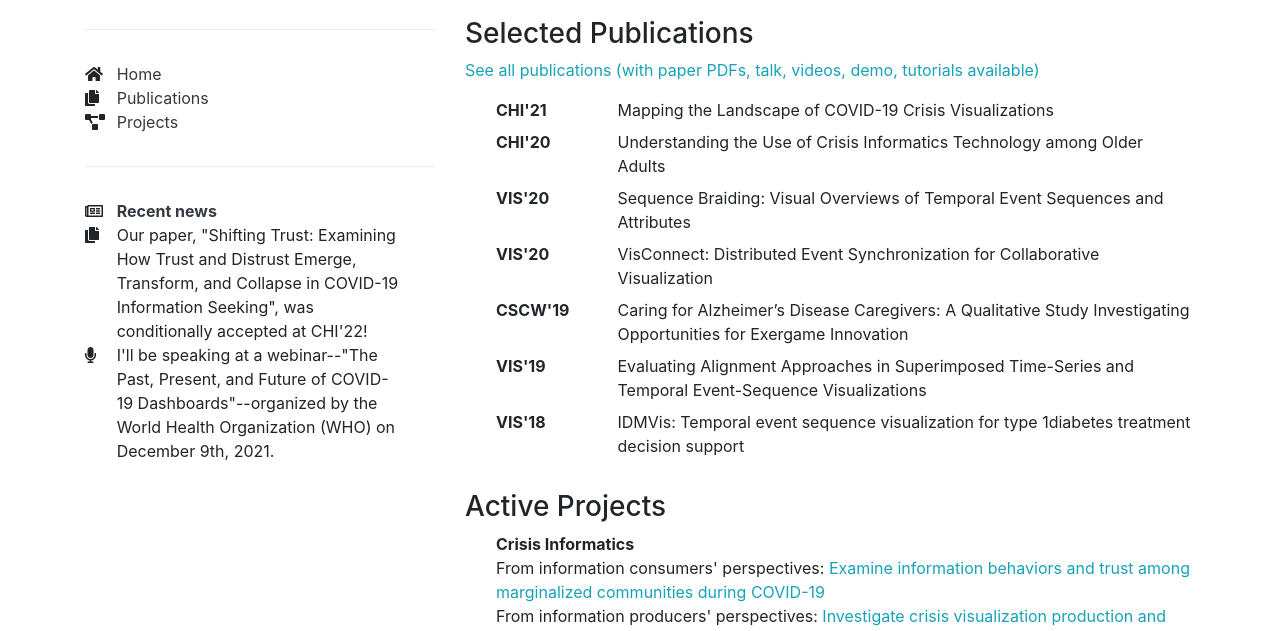
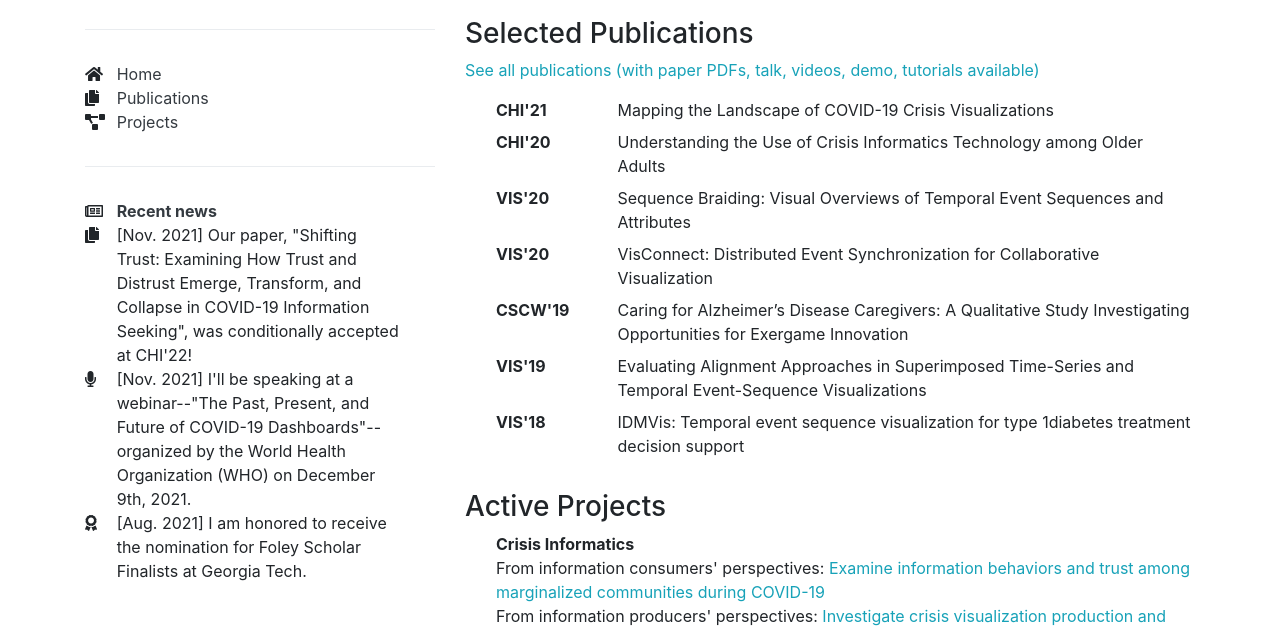
Before and after one commit to zjanice/zjanice.github.io, a plain HTML site: page index.html in a window 1280 px wide. Shown: the part 465-1096 px from the top of the page. Drawn offline with nearby package versions, Linux system fonts and the light colour scheme; some icons are missing.

Commit message:
update award

```diff
--- a/index.html
+++ b/index.html
@@ -143,7 +143,7 @@
 						<i class="fas fa-copy"></i>
 					</div>
 					<div class="col-10">
-						Our paper, "Shifting Trust: Examining How Trust and Distrust Emerge, Transform, and Collapse in COVID-19 Information Seeking", was conditionally
+						[Nov. 2021] Our paper, "Shifting Trust: Examining How Trust and Distrust Emerge, Transform, and Collapse in COVID-19 Information Seeking", was conditionally
 						accepted at CHI'22!
 					</div>
 				</div>
@@ -153,9 +153,19 @@
 						<i class="fas fa-microphone"></i>
 					</div>
 					<div class="col-10">
-						I'll be speaking at a webinar--"The Past, Present, and Future of COVID-19 Dashboards"--organized by the World Health Organization (WHO) on December 9th, 2021.
+						[Nov. 2021] I'll be speaking at a webinar--"The Past, Present, and Future of COVID-19 Dashboards"--organized by the World Health Organization (WHO) on December 9th, 2021.
 					</div>
 				</div>
+
+				<div class="row">
+					<div class="col-1">
+						<i class="fas fa-award"></i>
+					</div>
+					<div class="col-10">
+						[Aug. 2021] I am honored to receive the nomination for Foley Scholar Finalists at Georgia Tech.
+					</div>
+				</div>
+
 
 
 		<!-- 		<div class="row">
```
